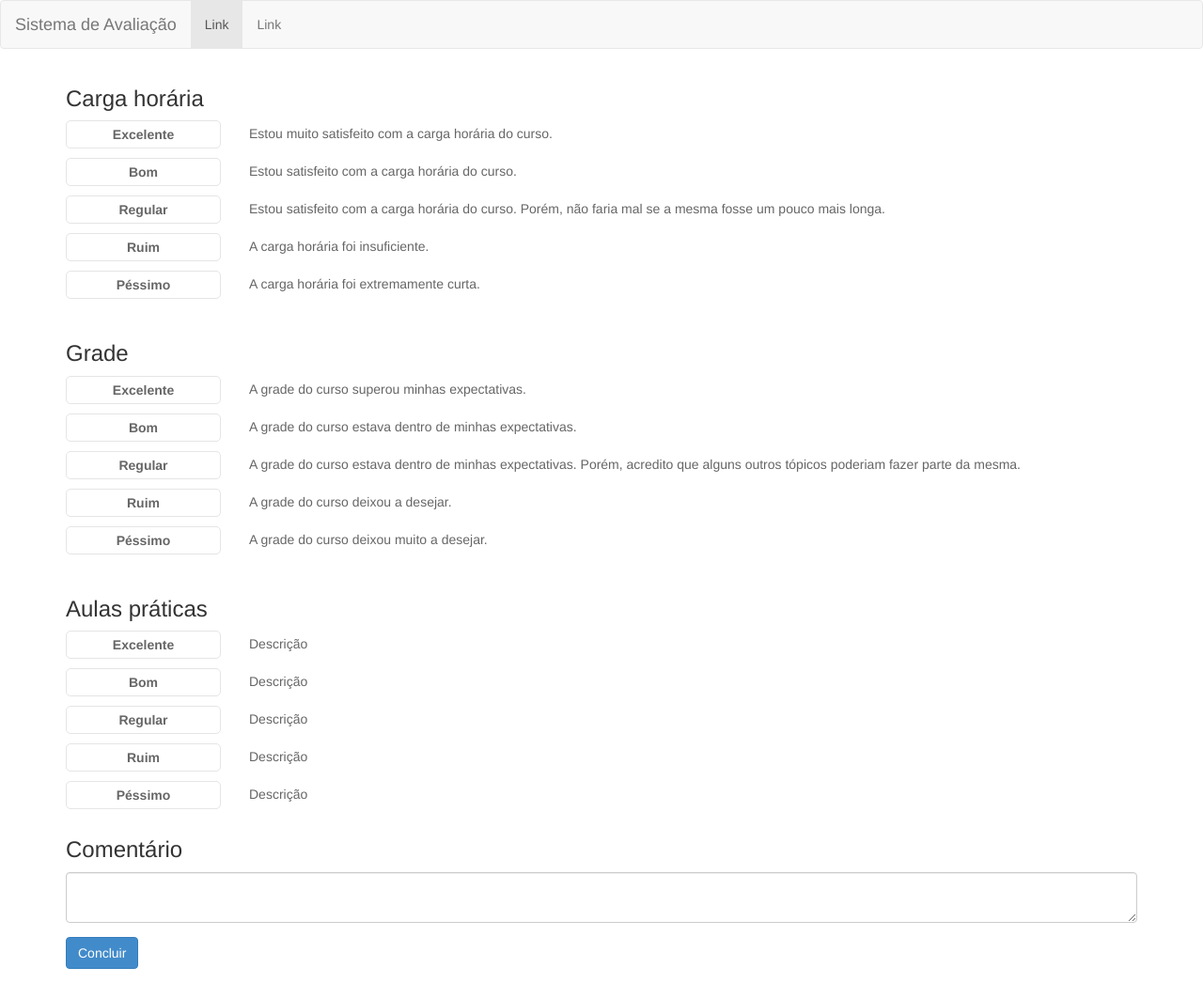
After one commit to SENAI-VASS/avaliaSenai, a PHP site: page /avaliacao_curso.php in a window 1280 px wide. The commit adds this page. Shown: the whole page at 94% size. Run offline with PHP 8.4, Linux system fonts and the light colour scheme.

```diff
--- /dev/null
+++ b/avaliacao_curso.php
@@ -0,0 +1,199 @@
+<?php include_once( "header.php"); ?>
+
+<div class="container">
+    <form class="form-avaliacao">
+
+        <div class="form-group">
+            <!-- Copie este bloco para adicionar mais critérios-->
+
+            <div class="row">
+                <div class="col-md-12">
+                    <h3>Carga horária</h3>
+                </div>
+            </div>
+
+            <div class="row">
+                <div class="col-md-2">
+                    <input type="radio" name="carga_horaria" id="carga_horaria1" value="5">
+                    <label for="carga_horaria1">Excelente</label>
+                </div>
+                <div class="col-md-10">
+                    <div class="descricao">Estou muito satisfeito com a carga horária do curso.</div>
+                </div>
+            </div>
+
+            <div class="row">
+                <div class="col-md-2">
+                    <input type="radio" name="carga_horaria" id="carga_horaria2" value="4">
+                    <label for="carga_horaria2">Bom</label>
+                </div>
+                <div class="col-md-10">
+                    <div class="descricao">Estou satisfeito com a carga horária do curso.</div>
+                </div>
+            </div>
+
+            <div class="row">
+                <div class="col-md-2">
+                    <input type="radio" name="carga_horaria" id="carga_horaria3" value="3">
+                    <label for="carga_horaria3">Regular</label>
+                </div>
+                <div class="col-md-10">
+                    <div class="descricao">Estou satisfeito com a carga horária do curso. Porém, não faria mal se a mesma fosse um pouco mais longa.</div>
+                </div>
+            </div>
+
+            <div class="row">
+                <div class="col-md-2">
+                    <input type="radio" name="carga_horaria" id="carga_horaria4" value="2">
+                    <label for="carga_horaria4">Ruim</label>
+                </div>
+                <div class="col-md-10">
+                    <div class="descricao">A carga horária foi insuficiente.</div>
+                </div>
+            </div>
+
+            <div class="row">
+                <div class="col-md-2">
+                    <input type="radio" name="carga_horaria" id="carga_horaria5" value="1">
+                    <label for="carga_horaria5">Péssimo</label>
+                </div>
+                <div class="col-md-10">
+                    <div class="descricao">A carga horária foi extremamente curta.</div>
+                </div>
+            </div>
+        </div>
+
+        <div class="form-group">
+            <!-- Copie este bloco para adicionar mais critérios-->
+
+            <div class="row">
+                <div class="col-md-12">
+                    <h3>Grade</h3>
+                </div>
+            </div>
+
+            <div class="row">
+                <div class="col-md-2">
+                    <input type="radio" name="grade" id="grade1" value="5">
+                    <label for="grade1">Excelente</label>
+                </div>
+                <div class="col-md-10">
+                    <div class="descricao">A grade do curso superou minhas expectativas.</div>
+                </div>
+            </div>
+
+            <div class="row">
+                <div class="col-md-2">
+                    <input type="radio" name="grade" id="grade2" value="4">
+                    <label for="grade2">Bom</label>
+                </div>
+                <div class="col-md-10">
+                    <div class="descricao">A grade do curso estava dentro de minhas expectativas.</div>
+                </div>
+            </div>
+
+            <div class="row">
+                <div class="col-md-2">
+                    <input type="radio" name="grade" id="grade3" value="3">
+                    <label for="grade3">Regular</label>
+                </div>
+                <div class="col-md-10">
+                    <div class="descricao">A grade do curso estava dentro de minhas expectativas. Porém, acredito que alguns outros tópicos poderiam fazer parte da mesma.</div>
+                </div>
+            </div>
+
+            <div class="row">
+                <div class="col-md-2">
+                    <input type="radio" name="grade" id="grade4" value="2">
+                    <label for="grade4">Ruim</label>
+                </div>
+                <div class="col-md-10">
+                    <div class="descricao">A grade do curso deixou a desejar.</div>
+                </div>
+            </div>
+
+            <div class="row">
+                <div class="col-md-2">
+                    <input type="radio" name="grade" id="grade5" value="1">
+                    <label for="grade5">Péssimo</label>
+                </div>
+                <div class="col-md-10">
+                    <div class="descricao">A grade do curso deixou muito a desejar.</div>
+                </div>
+            </div>
+        </div>
+
+        <div class="form-group">
+            <!-- Copie este bloco para adicionar mais critérios-->
+
+            <div class="row">
+                <div class="col-md-12">
+                    <h3>Aulas práticas</h3>
+                </div>
+            </div>
+
+            <div class="row">
+                <div class="col-md-2">
+                    <input type="radio" name="aulas_praticas" id="aulas_praticas1" value="5">
+                    <label for="aulas_praticas1">Excelente</label>
+                </div>
+                <div class="col-md-10">
+                    <div class="descricao">Descrição</div>
+                </div>
+            </div>
+
+            <div class="row">
+                <div class="col-md-2">
+                    <input type="radio" name="aulas_praticas" id="aulas_praticas2" value="4">
+                    <label for="aulas_praticas2">Bom</label>
+                </div>
+                <div class="col-md-10">
+                    <div class="descricao">Descrição</div>
+                </div>
+            </div>
+
+            <div class="row">
+                <div class="col-md-2">
+                    <input type="radio" name="aulas_praticas" id="aulas_praticas3" value="3">
+                    <label for="aulas_praticas3">Regular</label>
+                </div>
+                <div class="col-md-10">
+                    <div class="descricao">Descrição</div>
+                </div>
+            </div>
+
+            <div class="row">
+                <div class="col-md-2">
+                    <input type="radio" name="aulas_praticas" id="aulas_praticas4" value="2">
+                    <label for="aulas_praticas4">Ruim</label>
+                </div>
+                <div class="col-md-10">
+                    <div class="descricao">Descrição</div>
+                </div>
+            </div>
+
+            <div class="row">
+                <div class="col-md-2">
+                    <input type="radio" name="aulas_praticas" id="aulas_praticas5" value="1">
+                    <label for="aulas_praticas5">Péssimo</label>
+                </div>
+                <div class="col-md-10">
+                    <div class="descricao">Descrição</div>
+                </div>
+            </div>
+        </div>
+
+        <div class="form-group">
+            <h3>Comentário</h3>
+            <textarea class="form-control"></textarea>
+        </div>
+
+        <div class="form-group">
+            <button type="submit" class="btn btn-primary">Concluir</button>
+        </div>
+
+    </form>
+</div>
+
+
+<?php include_once( "footer.php"); ?>
--- a/banco.sql
+++ b/banco.sql
@@ -32,7 +32,7 @@ create table avaliacaoCurso(
 	datahora timestamp,
 	cargaHoraria int(2),
 	grade int(2),
-	atividadesPraticas int(2),
+	confianca int(2), #o quao confiante se sente para aplicar o que aprendeu no mercado de trabalho
 	comentario text,
 	foreign key (cursoId) references curso (id)
 );
--- a/css/custom.css
+++ b/css/custom.css
@@ -4,7 +4,8 @@
 
 .form-avaliacao label{
     display: block;
-	background-color: #e5e5e5;
+    border: 1px solid #e5e5e5;
+    border-radius: 5px;
 	color: #666;
     padding: 4px;
 	margin-bottom: 10px;
@@ -15,7 +16,7 @@
 .form-avaliacao input[type="radio"]:checked + label {
     background-color:#295095;
     color: #fff;
-    border-left: 10px solid #426cb5;
+    /*border-left: 10px solid #426cb5;*/
 }
 
 .form-avaliacao .descricao{
```
